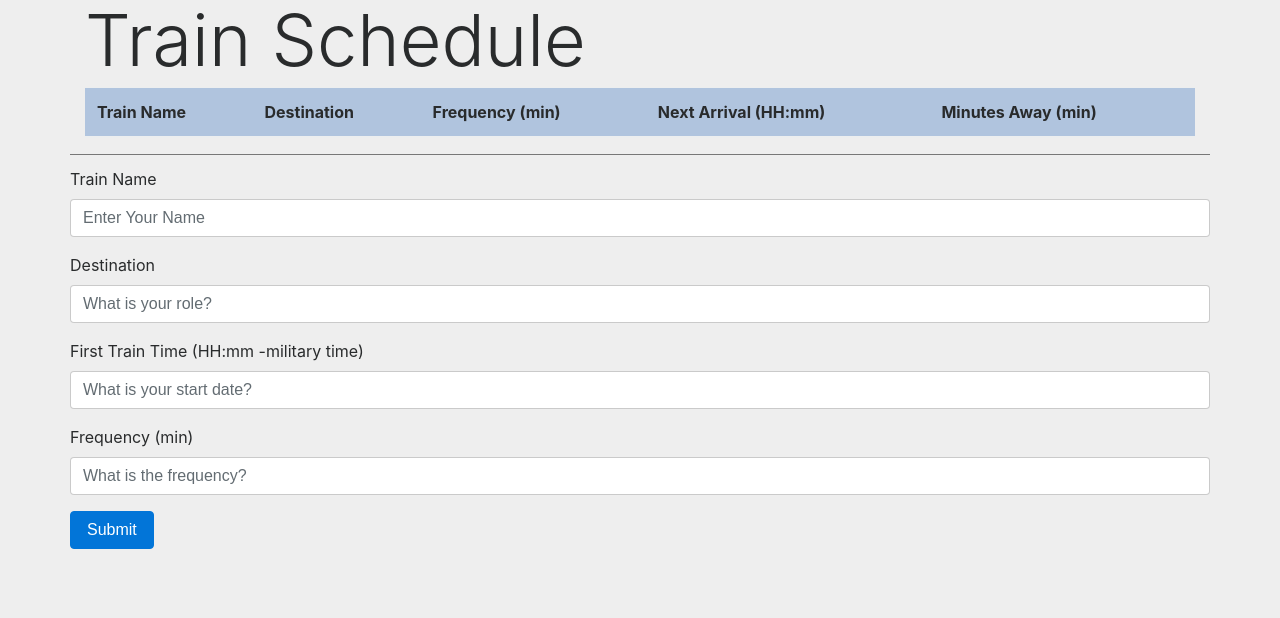
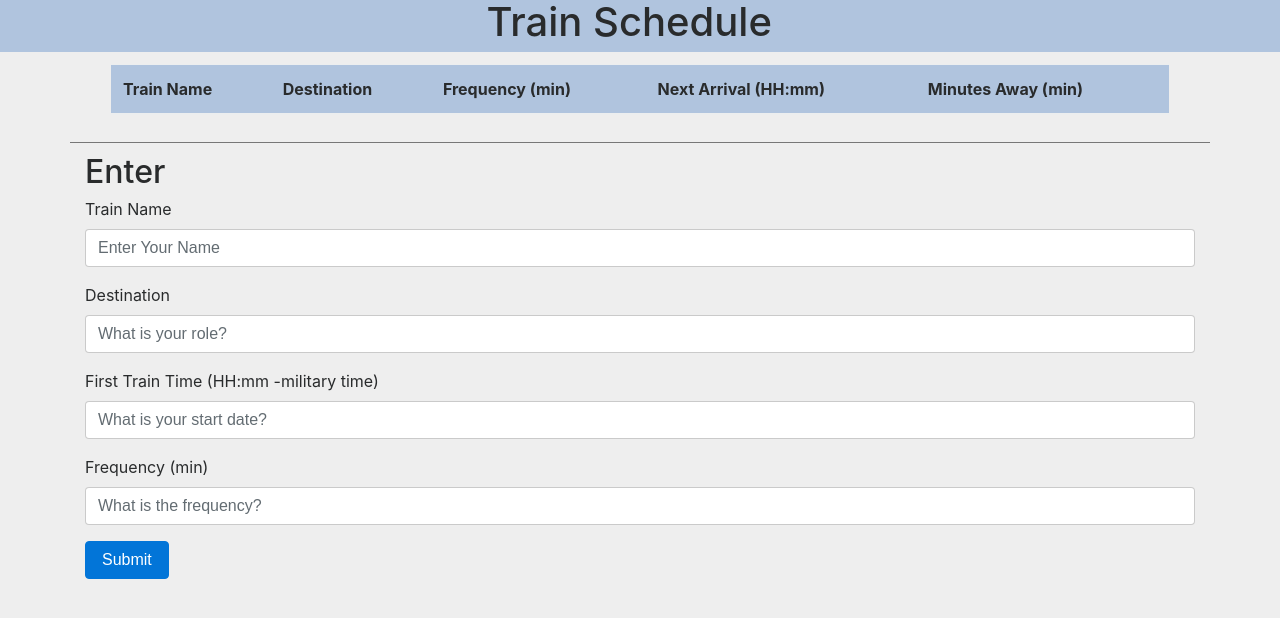
Before and after one commit to zmou21/train-scheduler, a plain HTML site: page index.html in a window 1280 px wide. Drawn offline with nearby package versions, Linux system fonts and the light colour scheme; no server answers.

Commit message:
implemented html changes to header and form

```diff
--- a/index.html
+++ b/index.html
@@ -18,13 +18,17 @@
 	</head>
 	<body>
 
+		<div class="container-fluid">
+			<div class="row">
+				<h1 class="header">Train Schedule</h1>
+			</div>
+		</div>
 		<div class="container">
 			<div class="row">
 				<div class="col-xs-12 col-sm-12 col-md-12 col-lg-12">
-					<h1 class="display-3">Train Schedule</h1>
 				</div>
 			</div>
-			<div class="row">
+			<div class="row table-big">
 				<div class="col-xs-12 col-sm-12 col-md-12 col-lg-12">
 	                <table class="table table-hover"  id="train-table">
 	                  <thead>
@@ -41,11 +45,14 @@
 	                </table>
 				</div>
 			</div>
-			<div class="row">
-            	<div class="col-xs-12 col-sm-12 col-md-12 col-lg-12 form">
+			<div class="row form">
+            	<div class="col-xs-12 col-sm-12 col-md-12 col-lg-12">
 	                <form id="my-form">
+	                	<div>
+	                		<h2>Enter</h2>
+	                	</div>
 						<div class="form-group">
-	                    <label>Train Name</label>
+							<label class="label label-info">Train Name</label>
 							<input type="text" class="form-control" id="train-name" placeholder="Enter Your Name">
 						</div>
 						<div class="form-group">
```
Lines whose indentation alone changed are shown as unchanged.
